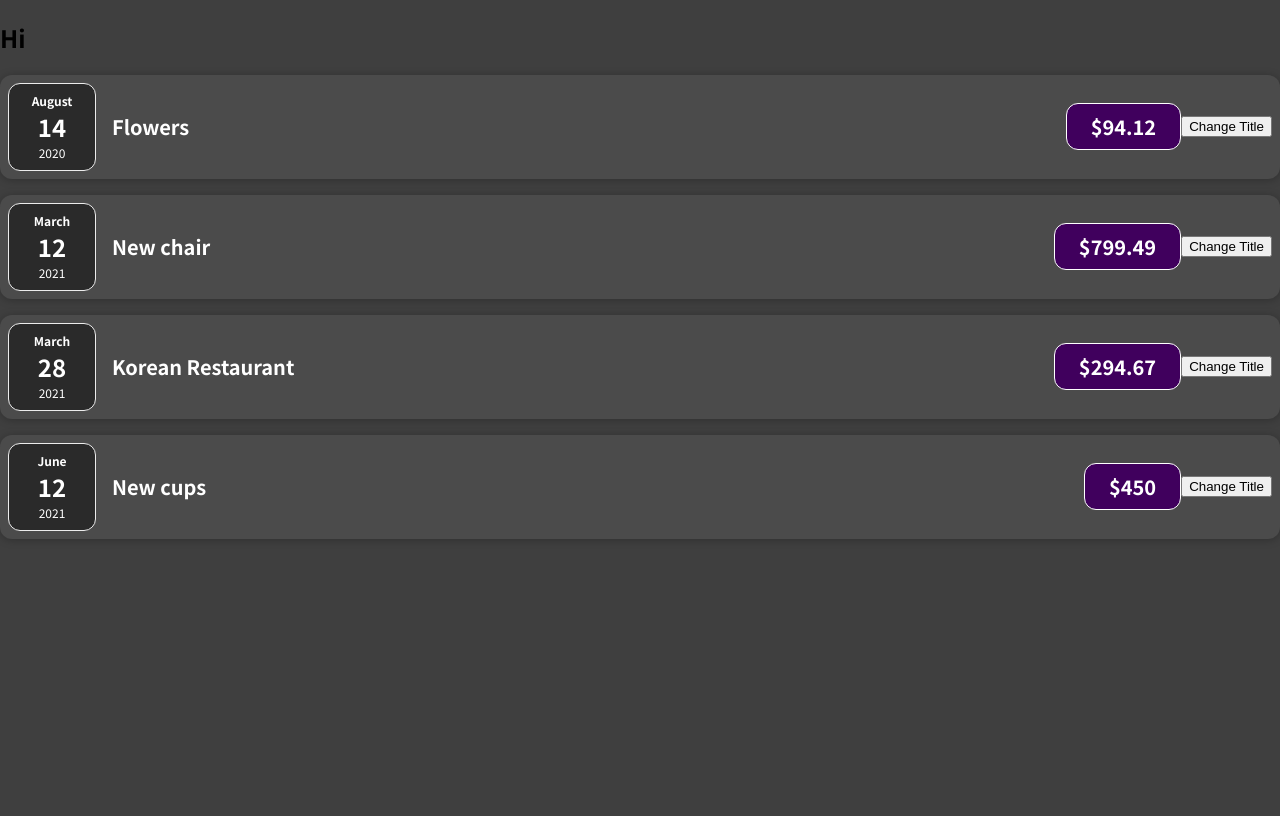
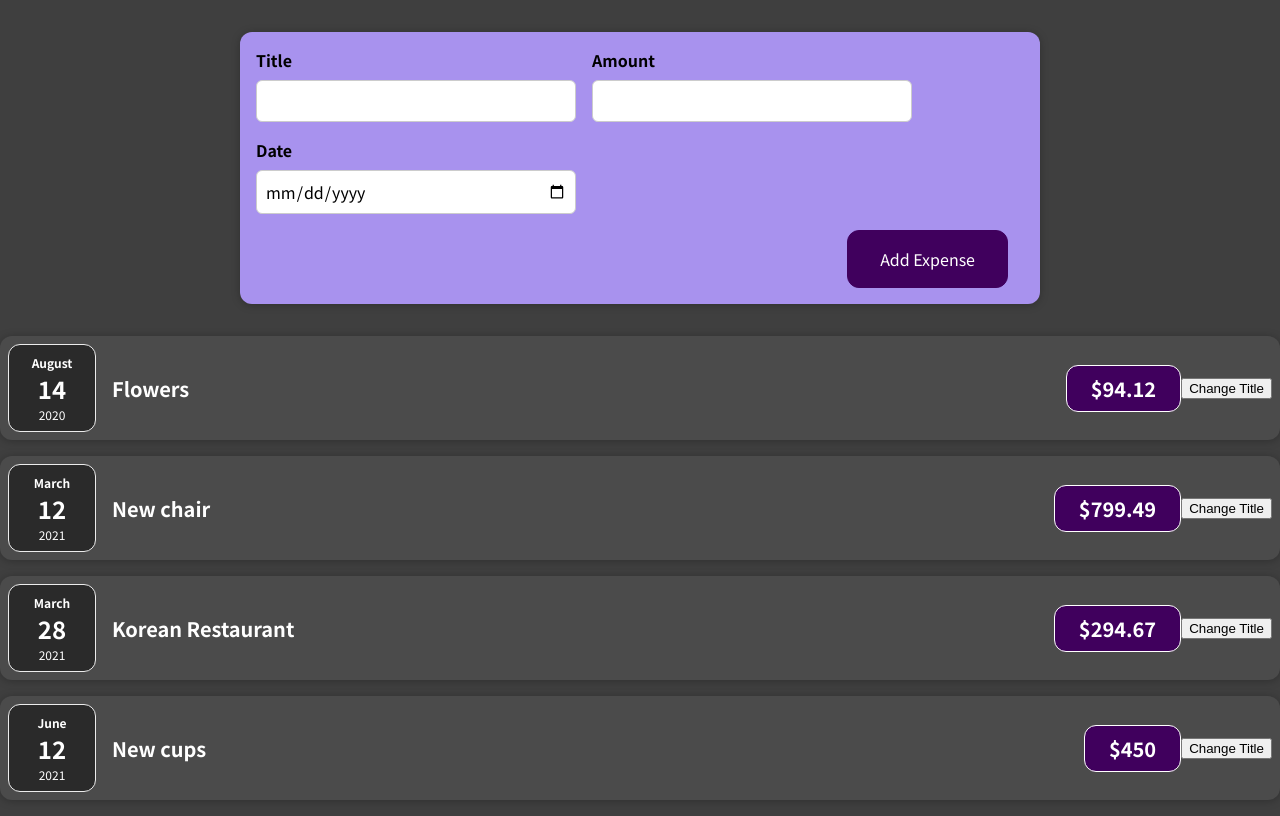
Before and after one commit to Kim-Jeongyoung/expense-tracker-react, a React (Create React App) app: page / in a window 1280 px wide. Built offline with nearby package versions, Linux system fonts and the light colour scheme.

Commit message:
#52 Addinf Form Inputs

```diff
--- a/src/App.js
+++ b/src/App.js
@@ -1,4 +1,5 @@
 import Expenses from './components/Expenses/Expenses';
+import NewExpense from './components/NewExpense/NewExpense';
 // import ExpenseItem from './components/Expenses/ExpenseItem';
 function App() {
   const expenses = [
@@ -37,7 +38,7 @@
 
   return (
     <div>
-      <h2>Hi</h2>
+      <NewExpense />
       {/* TODO  */}
       <Expenses items={expenses} />
       {/* {expenses.map((expense, index) => {
--- /dev/null
+++ b/src/components/NewExpense/ExpenseForm.css
@@ -0,0 +1,26 @@
+.new-expense__controls {
+  display: flex;
+  flex-wrap: wrap;
+  gap: 1rem;
+  margin-bottom: 1rem;
+  text-align: left;
+}
+
+.new-expense__control label {
+  font-weight: bold;
+  margin-bottom: 0.5rem;
+  display: block;
+}
+
+.new-expense__control input {
+  font: inherit;
+  padding: 0.5rem;
+  border-radius: 6px;
+  border: 1px solid #ccc;
+  width: 20rem;
+  max-width: 100%;
+}
+
+.new-expense__actions {
+  text-align: right;
+}
--- /dev/null
+++ b/src/components/NewExpense/ExpenseForm.jsx
@@ -0,0 +1,27 @@
+import './ExpenseForm.css';
+
+const ExpenseForm = () => {
+  return (
+    <form>
+      <div className="new-expense__controls">
+        <div className="new-expense__control">
+          <label>Title</label>
+          <input type="text" />
+        </div>
+        <div className="new-expense__control">
+          <label>Amount</label>
+          <input type="number" min="0.01" step="0.01" />
+        </div>
+        <div className="new-expense__control">
+          <label>Date</label>
+          <input type="date" min="2019-01-01" max="2022-12-31" />
+        </div>
+      </div>
+      <div className="new-expense__actions">
+        <button type="submit">Add Expense</button>
+      </div>
+    </form>
+  );
+};
+
+export default ExpenseForm;
--- /dev/null
+++ b/src/components/NewExpense/NewExpense.css
@@ -0,0 +1,38 @@
+.new-expense {
+  background-color: #a892ee;
+  padding: 1rem;
+  margin: 2rem auto;
+  width: 50rem;
+  max-width: 95%;
+  border-radius: 12px;
+  text-align: center;
+  box-shadow: 0 1px 8px rgba(0, 0, 0, 0.25);
+}
+
+.new-expense button {
+  font: inherit;
+  cursor: pointer;
+  padding: 1rem 2rem;
+  border: 1px solid #40005d;
+  background-color: #40005d;
+  color: white;
+  border-radius: 12px;
+  margin-right: 1rem;
+}
+
+.new-expense button:hover,
+.new-expense button:active {
+  background-color: #510674;
+  border-color: #510674;
+}
+
+.new-expense button.alternative {
+  color: #220131;
+  border-color: transparent;
+  background-color: transparent;
+}
+
+.new-expense button.alternative:hover,
+.new-expense button.alternative:active {
+  background-color: #ddb3f8;
+}
--- /dev/null
+++ b/src/components/NewExpense/NewExpense.jsx
@@ -0,0 +1,12 @@
+import ExpenseForm from './ExpenseForm';
+import './NewExpense.css';
+
+const NewExpense = () => {
+  return (
+    <div className="new-expense">
+      <ExpenseForm />
+    </div>
+  );
+};
+
+export default NewExpense;
```
